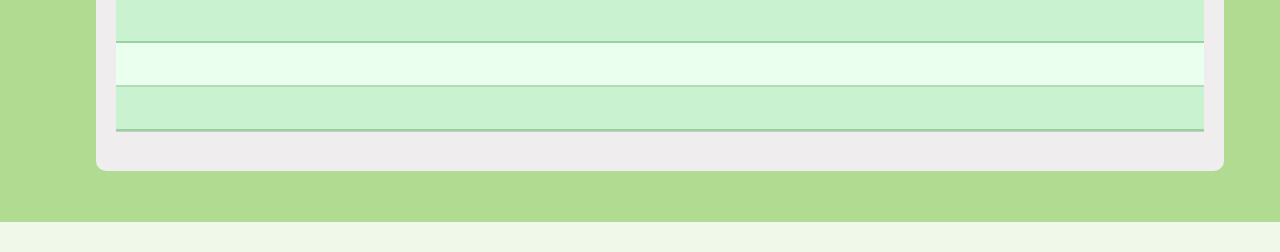
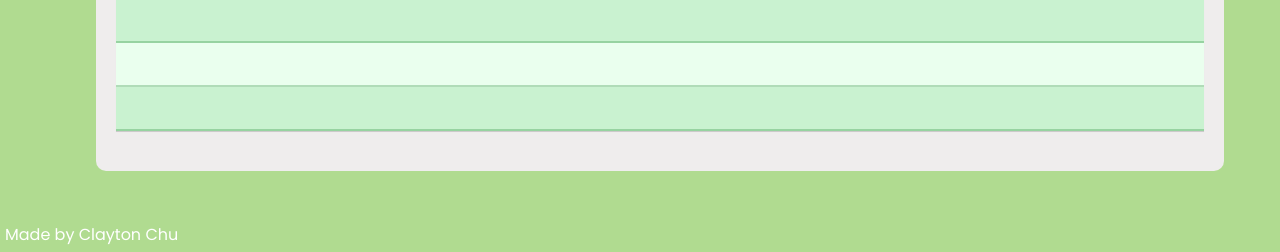
Before and after one commit to pacbac/cgscheduler, a Django app: page / in a window 1280 px wide. Shown: the part 2222-2474 px from the top of the page. Before the commit the page ends 2444 px from the top, so only its background shows below. Run offline with Django 3.2, Linux system fonts and the light colour scheme; data that the repository does not hold is empty; style sheets or scripts are compiled from the project's sources; some libraries are stand-ins or nearby versions.

Commit message:
Add footer, restyling

```diff
--- a/assets/styles/style.scss
+++ b/assets/styles/style.scss
@@ -9,12 +9,16 @@
 
 html {
   z-index: -2;
+  display: flex;
+  min-height: 100vh;
+  flex-direction: column;
 }
 
 body {
   margin: 0;
   padding: 0;
   background-color: $light-green;
+  flex-grow: 1;
 }
 
 h1.heading {
@@ -88,15 +92,16 @@ h1.heading {
     padding: 0;
     min-height: $min-height;
     background-color: $darkish-white;
-    flex-grow: 1;
-    flex-basis: 10%;
 
     @if $category == 'topic' {
-      flex-grow: 3 !important;
-      flex-basis: 30% !important;
+      flex-grow: 3;
+      flex-basis: 30%;
     } @else if $category == 'remarks' {
       flex-basis: 20%;
-      flex-grow: 3 !important;
+      flex-grow: 2;
+    } @else {
+      flex-grow: 1;
+      flex-basis: 10%;
     }
   }
 }
@@ -258,9 +263,8 @@ h1.heading {
 }
 
 footer {
-  position: absolute;
-  left: 5px;
-  bottom: 5px;
+  position: relative;
+  padding: 0 0 5px 5px;
   font-family: Poppins;
   z-index: -1;
   color: white;
--- a/templates/index.html
+++ b/templates/index.html
@@ -73,7 +73,7 @@
       {% endfor %}
     </div>
   </body>
-  <!-- <footer>
+  <footer>
     Made by Clayton Chu
-  </footer> -->
+  </footer>
 </html>
```
Also changed, not shown: 1 other file.
